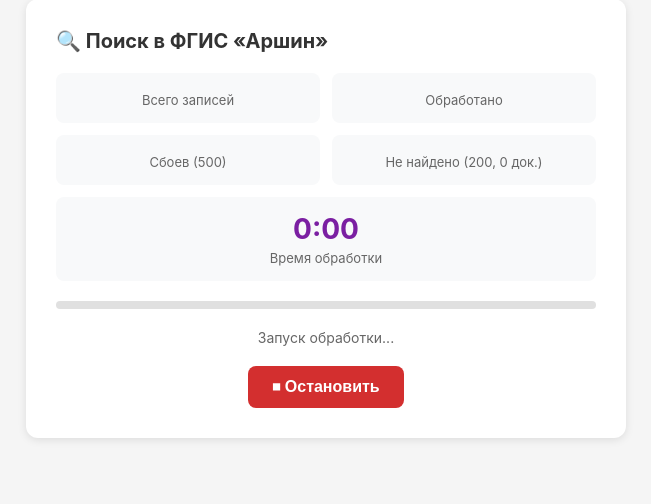
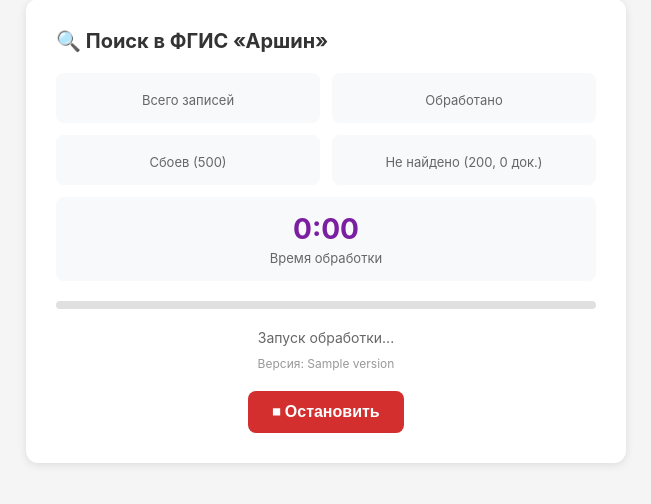
Before and after one commit to hvt62/rabota-s-fgis-arshin, a Flask app: template templates/progress.html in a window 1280 px wide. Shown: the part 51-555 px from the top of the page, without its empty margins (314-965 px from the left). Run offline with Flask 3, Linux system fonts and the light colour scheme; the template is opened without the code that fills it: most values are stand-ins (such as "Sample title", 1, 10 or a date in 2020).

Commit message:
feat: добавлена версия приложения на страницу прогресса

```diff
--- a/app.py
+++ b/app.py
@@ -8,6 +8,8 @@ from io import BytesIO
 from flask import Flask, render_template, request, send_file, redirect, url_for
 
 app = Flask(__name__)
+
+VERSION = "1.0.0"
 
 # Новый рабочий endpoint ФГИС «Аршин»
 ARSHIN_URL = "https://fgis.gost.ru/fundmetrology/cm/xcdb/vri/select"
@@ -315,7 +317,7 @@ def progress_page(task_id):
     with progress_lock:
         if task_id not in progress_store:
             return redirect(url_for("index"))
-    return render_template("progress.html", task_id=task_id)
+    return render_template("progress.html", task_id=task_id, version=VERSION)
 
 
 @app.route("/progress_data/<task_id>")
--- a/templates/progress.html
+++ b/templates/progress.html
@@ -67,6 +67,12 @@
             text-align: center;
             color: #666;
             font-size: 14px;
+            margin-bottom: 10px;
+        }
+        .version-text {
+            text-align: center;
+            font-size: 12px;
+            color: #999;
             margin-bottom: 20px;
         }
         .hidden { display: none; }
@@ -135,6 +141,7 @@
         </div>
 
         <div class="status-text" id="statusText">Запуск обработки...</div>
+        <div class="version-text">Версия: {{ version }}</div>
 
         <div class="actions" id="actionsBlock">
             <button class="btn btn-danger" id="stopBtn" onclick="stopTask()">⏹ Остановить</button>
```
